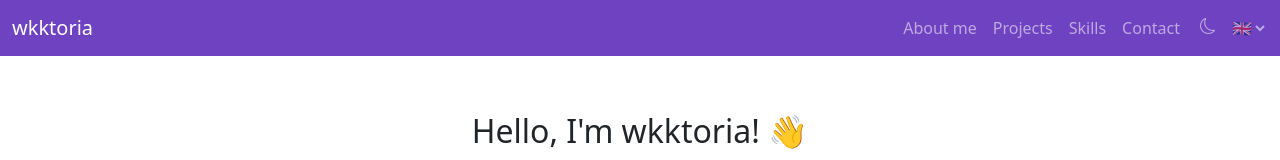
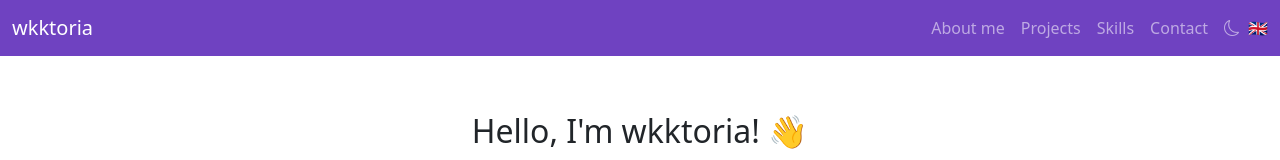
Before and after one commit to wkktoria/wkktoria, a React (Create React App) app: page / in a window 1280 px wide. Shown: the top 160 px of the page. Built offline with nearby package versions, Linux system fonts and the light colour scheme.

Commit message:
Fix theme switch and improve language select
Theme switch button was hard to click on small devices,
because of its width.

Language select is not faded now and doesn't have the default arrow.

```diff
--- a/src/components/ThemeSwitch.js
+++ b/src/components/ThemeSwitch.js
@@ -1,9 +1,8 @@
 function ThemeSwitch() {
   return (
-    <button
-      type="button"
-      id="themeButton"
-      className="btn rounded"
+    <a
+      className="nav-link"
+      href="/#"
       onClick={() => {
         const themeIcon = document.querySelector("#themeIcon");
 
@@ -26,7 +25,7 @@ function ThemeSwitch() {
             : "bi bi-moon"
         }
       ></i>
-    </button>
+    </a>
   );
 }
 
--- a/src/styles/scss/stylesheet.scss
+++ b/src/styles/scss/stylesheet.scss
@@ -6,29 +6,12 @@
   background-color: $purple-500;
 }
 
-#themeButton {
+#languageSelect {
+  -moz-appearance: none; /* Firefox */
+  -webkit-appearance: none; /* Safari and Chrome */
+  appearance: none;
   border: none;
-  outline: none;
-}
-
-#themeIcon {
-  color: rgba($white, 0.55);
-
-  &:hover,
-  &:active {
-    color: rgba($white, 0.75);
-  }
-}
-
-#languageSelect {
-  border: none;
-  color: rgba($white, 0.55);
   background-color: $purple-500;
-
-  &:hover,
-  &:active {
-    color: rgba($white, 0.75);
-  }
 }
 
 /* Projects section */
```
